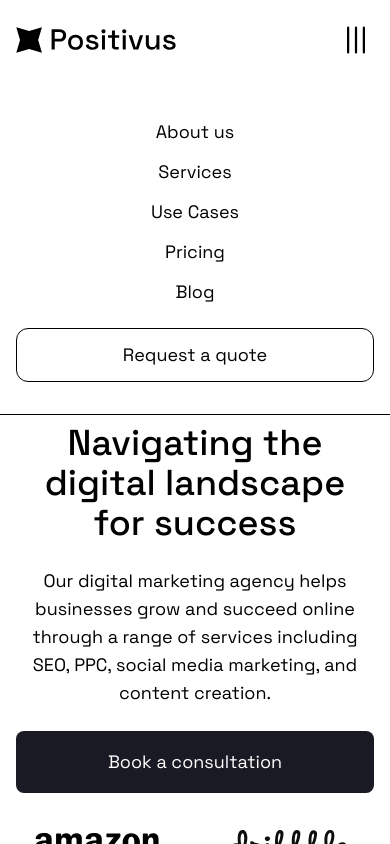
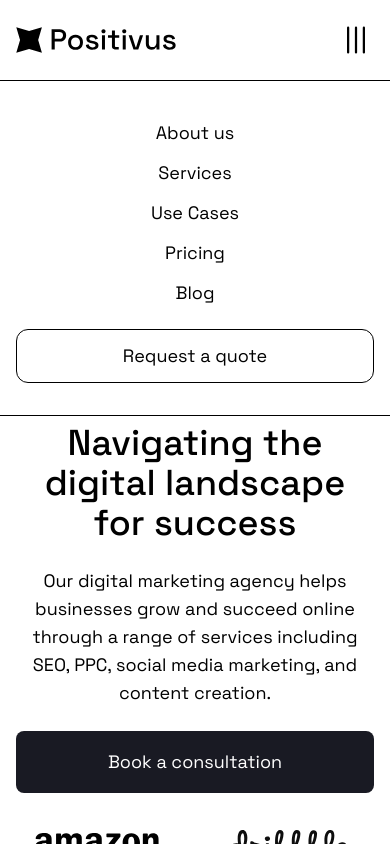
Before and after one commit to iabdwahab/positivus-agency, a React (Vite) app: page / in a window 390 px wide. Both pictures are taken after a click on the button 356 px from the left and 40 px from the top of the page. Shown: the top 844 px of the page. Built offline with nearby package versions, Linux system fonts and the light colour scheme.

Commit message:
Adding Border Top for Mobile Navbar.

```diff
--- a/src/components/header/NavbarMobile.tsx
+++ b/src/components/header/NavbarMobile.tsx
@@ -7,7 +7,7 @@ function NavbarMobile({ isOpened }: { isOpened: boolean }) {
   }
 
   return (
-    <div className="absolute top-full left-0 container w-full justify-center gap-4 border-b bg-white py-8 text-lg lg:hidden">
+    <div className="absolute top-full left-0 container w-full justify-center gap-4 border-t border-b bg-white py-8 text-lg lg:hidden">
       <nav>
         <ul className="grid auto-rows-[minmax(40px,1fr)] justify-center text-center">{navLinksHeaderElements}</ul>
       </nav>
```
